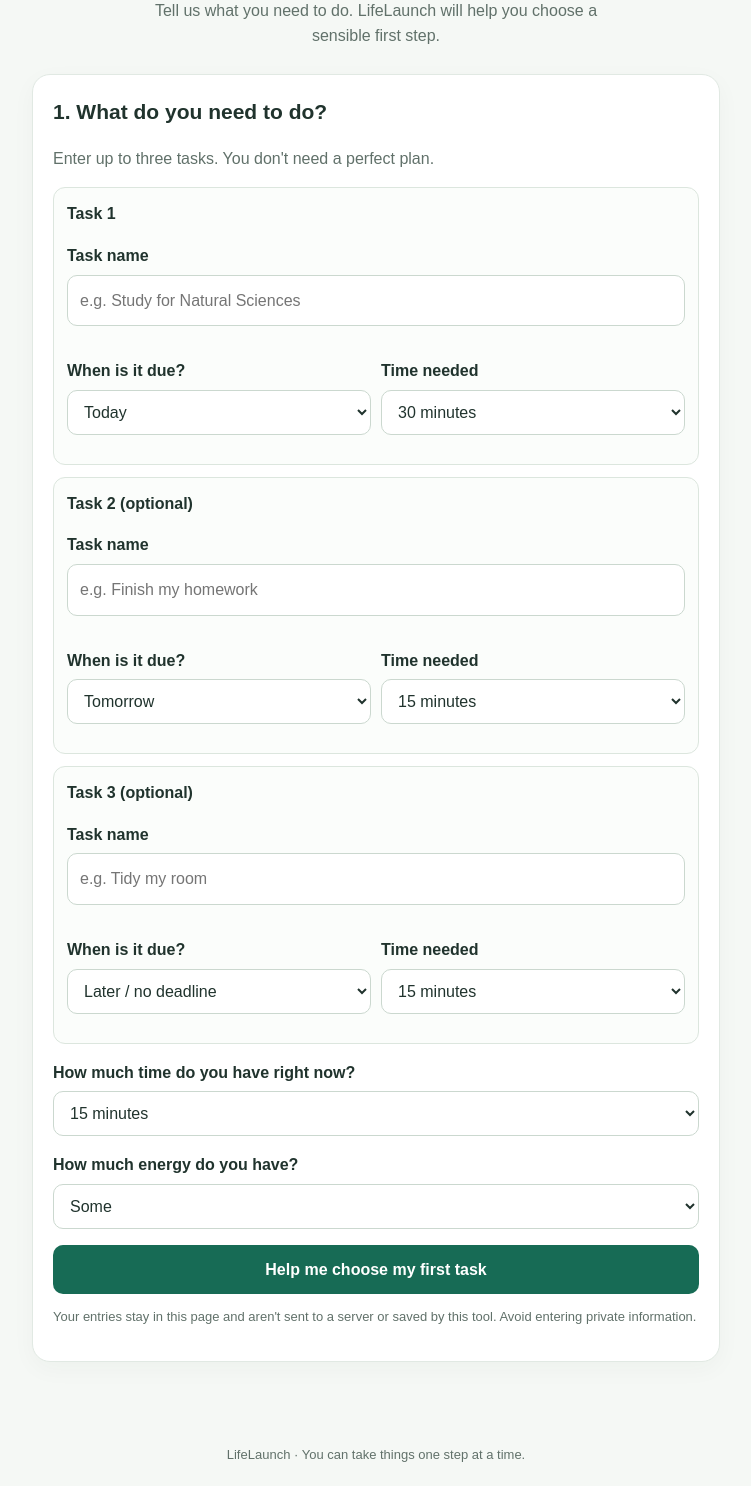
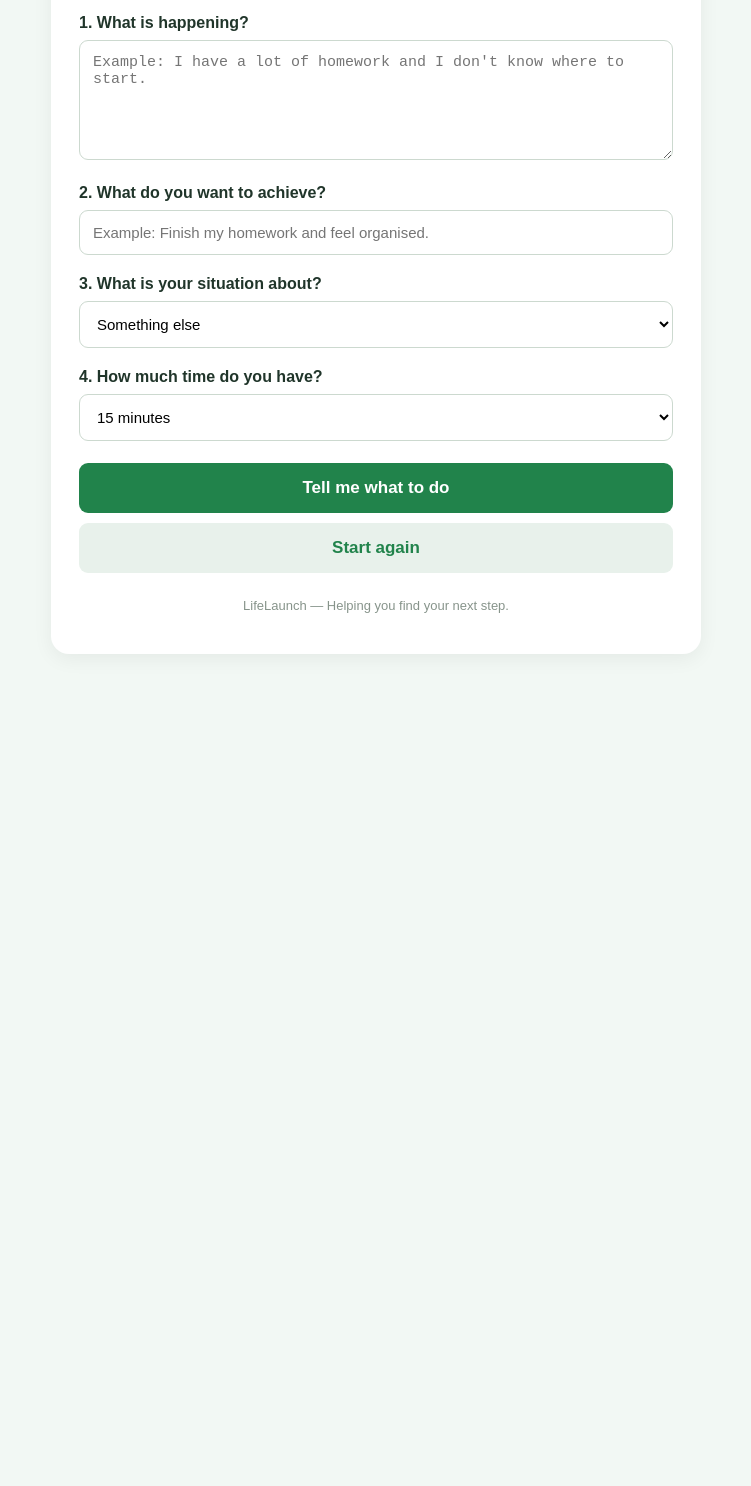
Before and after one commit to kamamaila10-ops/Lifelaunch-2, a plain HTML site: page index.html in a window 1280 px wide. Shown: the part 279-1765 px from the top of the page, without its empty margins (264-1015 px from the left). After the commit the page ends 983 px from the top, so only its background shows below. Drawn offline with Linux system fonts and the light colour scheme.

Commit message:
Update index.html

```diff
--- a/index.html
+++ b/index.html
@@ -3,344 +3,332 @@
 <html lang="en">
 <head>
   <meta charset="UTF-8">
-<meta name="viewport" content="width=device-width, initial-scale=1">
-<meta name="description" content="LifeLaunch helps you decide what to do first, one small step at a time.">
-<title>LifeLaunch — Your Next Step</title>
+  <meta name="viewport" content="width=device-width, initial-scale=1.0">
+  <title>LifeLaunch | Your Next Step</title>
+
   <style>
-:root {
-  --green: #176b55;
-  --light: #edf7f1;
-  --ink: #20332d;
-  --muted: #61716a;
-  --white: #fff;
+    * {
+      box-sizing: border-box;
     }
-* { box-sizing: border-box; }
+
     body {
       margin: 0;
+      padding: 20px;
       font-family: Arial, sans-serif;
-  background: #f5f8f5;
-  color: var(--ink);
+      background: #f2f8f4;
+      color: #20352a;
+    }
+
+    .container {
+      max-width: 650px;
+      margin: 30px auto;
+      background: white;
+      padding: 28px;
+      border-radius: 18px;
+      box-shadow: 0 5px 20px rgba(0,0,0,0.06);
+    }
+
+    .logo {
+      color: #21834b;
+      font-size: 30px;
+      font-weight: bold;
+      text-align: center;
+    }
+
+    .tagline {
+      text-align: center;
+      color: #65766b;
+      margin-bottom: 30px;
+    }
+
+    h1 {
+      text-align: center;
+      font-size: 25px;
+    }
+
+    .intro {
+      text-align: center;
       line-height: 1.6;
+      color: #53645a;
     }
-header {
-  text-align: center;
-  padding: 20px;
-  background: white;
-  border-bottom: 1px solid #e1e9e3;
-}
-.brand { font-size: 25px; font-weight: 800; color: var(--green); }
-.brand span { color: #e1a348; }
-main { max-width: 720px; margin: auto; padding: 28px 16px 45px; }
-.hero { text-align: center; margin-bottom: 25px; }
-.tag { color: var(--green); font-size: 12px; font-weight: bold; letter-spacing: 1.5px; }
-h1 { font-size: clamp(30px, 7vw, 43px); line-height: 1.15; margin: 12px 0; }
-.intro { color: var(--muted); max-width: 500px; margin: auto; }
-.panel {
-  background: white;
-  border: 1px solid #e1e9e3;
-  border-radius: 18px;
-  padding: 20px;
-  margin-bottom: 18px;
-  box-shadow: 0 7px 24px #193d2009;
-}
-h2 { font-size: 21px; margin-top: 0; }
-.field { margin: 16px 0; }
-label { display: block; font-weight: bold; margin-bottom: 6px; }
-input, select, textarea {
-  width: 100%;
-  padding: 12px;
-  font: inherit;
-  color: var(--ink);
-  background: white;
-  border: 1px solid #cbd8cf;
-  border-radius: 10px;
-}
-textarea { min-height: 75px; resize: vertical; }
-small, .muted { color: var(--muted); }
-.task {
-  padding: 13px;
-  margin: 12px 0;
-  border: 1px solid #dce6de;
-  border-radius: 12px;
-  background: #fbfdfb;
-}
-.task h3 { font-size: 16px; margin: 0 0 8px; }
-.two { display: grid; grid-template-columns: 1fr 1fr; gap: 10px; }
-button { font: inherit; cursor: pointer; }
-.primary, .secondary {
-  border-radius: 10px;
-  padding: 12px 16px;
+
+    label {
+      display: block;
+      margin: 20px 0 8px;
       font-weight: bold;
     }
-.primary { width: 100%; color: white; background: var(--green); border: 0; }
-.primary:hover { background: #10513f; }
-.secondary { color: var(--green); background: white; border: 1px solid var(--green); }
-button:focus-visible, input:focus-visible, select:focus-visible, textarea:focus-visible {
-  outline: 3px solid #e1a348;
-  outline-offset: 2px;
+
+    textarea, select, input {
+      width: 100%;
+      padding: 13px;
+      border: 1px solid #ccd9cf;
+      border-radius: 9px;
+      font-size: 15px;
+      background: white;
     }
-.result {
-  background: var(--light);
-  border-left: 4px solid var(--green);
+
+    textarea {
+      min-height: 120px;
+      resize: vertical;
+    }
+
+    button {
+      width: 100%;
+      padding: 15px;
+      margin-top: 22px;
+      border: none;
+      border-radius: 9px;
+      background: #21834b;
+      color: white;
+      font-size: 17px;
+      font-weight: bold;
+      cursor: pointer;
+    }
+
+    button:hover {
+      background: #176b3b;
+    }
+
+    .reset {
+      background: #e8f1eb;
+      color: #21834b;
+      margin-top: 10px;
+    }
+
+    #result {
+      display: none;
+      margin-top: 30px;
+      padding: 20px;
+      background: #f1f8f3;
       border-radius: 12px;
-  padding: 18px;
-  margin-top: 20px;
+      line-height: 1.7;
     }
-.result h3 { margin-top: 0; }
-.result li { margin: 8px 0; }
-.hidden { display: none; }
-.note { font-size: 13px; color: var(--muted); }
-footer { text-align: center; color: var(--muted); padding: 20px; font-size: 13px; }
-@media (max-width: 430px) {
-  .two { grid-template-columns: 1fr; }
-  .panel { padding: 16px; }
+
+    #result h2 {
+      color: #21834b;
+    }
+
+    #result li {
+      margin-bottom: 12px;
+    }
+
+    .first-step {
+      background: white;
+      border-left: 5px solid #21834b;
+      padding: 13px;
+      margin-top: 18px;
+      border-radius: 6px;
+    }
+
+    .footer {
+      text-align: center;
+      color: #87948b;
+      font-size: 13px;
+      margin-top: 25px;
     }
   </style>
 </head>
+
 <body>
-<header>
-  <div class="brand">Life<span>Launch</span></div>
-  <div>Your Next Step</div>
-</header>
 
-<main>
-  <section class="hero">
-    <div class="tag">SMALL STEPS, REAL PROGRESS</div>
-    <h1>Let's make things feel more manageable.</h1>
-    <p class="intro">Tell us what you need to do. LifeLaunch will help you choose a sensible first step.</p>
-  </section>
+  <main class="container">
 
-  <section class="panel">
-    <h2>1. What do you need to do?</h2>
-    <p class="muted">Enter up to three tasks. You don't need a perfect plan.</p>
+    <div class="logo">LifeLaunch</div>
+    <p class="tagline">Less overwhelm. One clear next step.</p>
 
-    <div class="task">
-      <h3>Task 1</h3>
-      <div class="field">
-        <label for="task1">Task name</label>
-        <input id="task1" maxlength="120" placeholder="e.g. Study for Natural Sciences">
-      </div>
-      <div class="two">
-        <div class="field">
-          <label for="due1">When is it due?</label>
-          <select id="due1">
-            <option value="today">Today</option>
-            <option value="tomorrow">Tomorrow</option>
-            <option value="week">Within a week</option>
-            <option value="later">Later / no deadline</option>
+    <h1>Let's figure out what to do.</h1>
+
+    <p class="intro">
+      Tell us what's happening, what you want to achieve,
+      and how much time you have. We'll help you create
+      a practical plan to move forward.
+    </p>
+
+    <label for="problem">1. What is happening?</label>
+    <textarea id="problem"
+      placeholder="Example: I have a lot of homework and I don't know where to start."></textarea>
+
+    <label for="goal">2. What do you want to achieve?</label>
+    <input id="goal"
+      placeholder="Example: Finish my homework and feel organised.">
+
+    <label for="category">3. What is your situation about?</label>
+    <select id="category">
+      <option value="general">Something else</option>
+      <option value="school">School or studying</option>
+      <option value="work">Work or productivity</option>
+      <option value="business">Starting a business or project</option>
+      <option value="home">Home or everyday tasks</option>
+      <option value="decision">Making a decision</option>
     </select>
-        </div>
-        <div class="field">
-          <label for="mins1">Time needed</label>
-          <select id="mins1">
-            <option value="5">5 minutes</option>
+
+    <label for="time">4. How much time do you have?</label>
+    <select id="time">
       <option value="15">15 minutes</option>
-            <option value="30" selected>30 minutes</option>
-            <option value="60">1 hour</option>
-            <option value="120">2 hours or more</option>
-          </select>
-        </div>
-      </div>
-    </div>
-
-    <div class="task">
-      <h3>Task 2 (optional)</h3>
-      <div class="field">
-        <label for="task2">Task name</label>
-        <input id="task2" maxlength="120" placeholder="e.g. Finish my homework">
-      </div>
-      <div class="two">
-        <div class="field">
-          <label for="due2">When is it due?</label>
-          <select id="due2">
-            <option value="today">Today</option>
-            <option value="tomorrow" selected>Tomorrow</option>
-            <option value="week">Within a week</option>
-            <option value="later">Later / no deadline</option>
-          </select>
-        </div>
-        <div class="field">
-          <label for="mins2">Time needed</label>
-          <select id="mins2">
-            <option value="5">5 minutes</option>
-            <option value="15" selected>15 minutes</option>
       <option value="30">30 minutes</option>
       <option value="60">1 hour</option>
       <option value="120">2 hours or more</option>
+      <option value="unknown">I'm not sure</option>
     </select>
-        </div>
-      </div>
+
+    <button onclick="makePlan()">Tell me what to do</button>
+
+    <section id="result" aria-live="polite"></section>
+
+    <button class="reset" onclick="resetPage()">
+      Start again
+    </button>
+
+    <p class="footer">
+      LifeLaunch — Helping you find your next step.
+    </p>
+
+  </main>
+
+  <script>
+    function makePlan() {
+      const problem = document.getElementById("problem").value.trim();
+      const goal = document.getElementById("goal").value.trim();
+      const category = document.getElementById("category").value;
+      const time = document.getElementById("time").value;
+      const result = document.getElementById("result");
+
+      if (!problem) {
+        alert("Please tell us what is happening first.");
+        return;
+      }
+
+      let steps = [];
+
+      if (category === "school") {
+        steps = [
+          "Write down all the school tasks you need to complete.",
+          "Check which task has the nearest deadline.",
+          "Choose the most urgent task and gather everything you need.",
+          "Work on that task without switching to another one.",
+          "Take a short break, then decide what to work on next."
+        ];
+      }
+
+      else if (category === "work") {
+        steps = [
+          "Write down everything you need to get done.",
+          "Identify the task that matters most.",
+          "Break that task into smaller actions.",
+          "Complete the first action before moving on.",
+          "Review what you have completed and choose your next task."
+        ];
+      }
+
+      else if (category === "business") {
+        steps = [
+          "Describe the problem your business or project will solve.",
+          "Identify who might need that solution.",
+          "Research whether similar solutions already exist.",
+          "Write down one simple version of your idea.",
+          "Test the idea on a small scale before spending money."
+        ];
+      }
+
+      else if (category === "home") {
+        steps = [
+          "Choose one area or household task to focus on.",
+          "Gather the things you need to complete it.",
+          "Start with the easiest useful action.",
+          "Finish that small section before moving to another.",
+          "Look at what remains and choose your next action."
+        ];
+      }
+
+      else if (category === "decision") {
+        steps = [
+          "Write down the decision you need to make.",
+          "List the options available to you.",
+          "Consider the benefits and possible disadvantages of each option.",
+          "Think about how each option affects your goals and responsibilities.",
+          "If the decision is important, discuss it with someone you trust before deciding."
+        ];
+      }
+
+      else {
+        steps = [
+          "Describe the main problem in one clear sentence.",
+          "Separate what you can control from what you cannot control.",
+          "Write down two or three possible ways forward.",
+          "Choose the safest and most practical first action.",
+          "Try that action and review what happens next."
+        ];
+      }
+
+      let timeAdvice = "";
+
+      if (time === "15") {
+        timeAdvice = "You have 15 minutes. Focus on the first step and make a small amount of progress.";
+      } else if (time === "30") {
+        timeAdvice = "You have 30 minutes. Complete the first step and begin the second if you can.";
+      } else if (time === "60") {
+        timeAdvice = "You have an hour. Work through the first few steps, taking a short break if needed.";
+      } else if (time === "120") {
+        timeAdvice = "You have two hours or more. Work through the plan in manageable sections and take breaks.";
+      } else {
+        timeAdvice = "Start with a small amount of time. You can adjust your plan as you go.";
+      }
+
+      let list = "";
+
+      steps.forEach(function(step, index) {
+        list += "<li>" + step + "</li>";
+      });
+
+      const safeProblem = escapeHTML(problem);
+      const safeGoal = escapeHTML(goal);
+
+      result.innerHTML = `
+        <h2>Your LifeLaunch action plan</h2>
+
+        <p><strong>Your situation:</strong><br>${safeProblem}</p>
+
+        ${safeGoal ? `<p><strong>Your goal:</strong><br>${safeGoal}</p>` : ""}
+
+        <h3>Here's what to do:</h3>
+        <ol>${list}</ol>
+
+        <p><strong>Your time plan:</strong><br>${timeAdvice}</p>
+
+        <div class="first-step">
+          <strong>Your first move:</strong><br>
+          Start with this: ${steps[0]}
         </div>
 
-    <div class="task">
-      <h3>Task 3 (optional)</h3>
-      <div class="field">
-        <label for="task3">Task name</label>
-        <input id="task3" maxlength="120" placeholder="e.g. Tidy my room">
-      </div>
-      <div class="two">
-        <div class="field">
-          <label for="due3">When is it due?</label>
-          <select id="due3">
-            <option value="today">Today</option>
-            <option value="tomorrow">Tomorrow</option>
-            <option value="week">Within a week</option>
-            <option value="later" selected>Later / no deadline</option>
-          </select>
-        </div>
-        <div class="field">
-          <label for="mins3">Time needed</label>
-          <select id="mins3">
-            <option value="5">5 minutes</option>
-            <option value="15" selected>15 minutes</option>
-            <option value="30">30 minutes</option>
-            <option value="60">1 hour</option>
-            <option value="120">2 hours or more</option>
-          </select>
-        </div>
-      </div>
-    </div>
+        <p>Remember: You don't have to solve everything at once.
+        Take one step, then the next.</p>
+      `;
 
-    <div class="field">
-      <label for="available">How much time do you have right now?</label>
-      <select id="available">
-        <option value="5">5 minutes</option>
-        <option value="15" selected>15 minutes</option>
-        <option value="30">30 minutes</option>
-        <option value="60">1 hour</option>
-        <option value="120">More than an hour</option>
-      </select>
-    </div>
+      result.style.display = "block";
+      result.scrollIntoView({ behavior: "smooth" });
+    }
 
-    <div class="field">
-      <label for="energy">How much energy do you have?</label>
-      <select id="energy">
-        <option value="low">Very little</option>
-        <option value="medium" selected>Some</option>
-        <option value="high">Plenty</option>
-      </select>
-    </div>
-
-    <button class="primary" id="planButton">Help me choose my first task</button>
-    <p class="note">Your entries stay in this page and aren't sent to a server or saved by this tool. Avoid entering private information.</p>
-
-    <div id="result" class="result hidden" aria-live="polite"></div>
-  </section>
-</main>
-
-<footer>LifeLaunch · You can take things one step at a time.</footer>
-
-<script>
-const byId = id => document.getElementById(id);
-
-byId("planButton").addEventListener("click", () => {
-  const tasks = [];
-
-  for (let i = 1; i <= 3; i++) {
-    const name = byId("task" + i).value.trim();
-    if (!name) continue;
-
-    tasks.push({
-      name,
-      due: byId("due" + i).value,
-      minutes: Number(byId("mins" + i).value),
-      original: i
+    function escapeHTML(text) {
+      return text.replace(/[&<>"']/g, function(character) {
+        const replacements = {
+          "&": "&amp;",
+          "<": "&lt;",
+          ">": "&gt;",
+          '"': "&quot;",
+          "'": "&#039;"
+        };
+        return replacements[character];
       });
     }
 
-  const result = byId("result");
-  result.replaceChildren();
-  result.classList.remove("hidden");
+    function resetPage() {
+      document.getElementById("problem").value = "";
+      document.getElementById("goal").value = "";
+      document.getElementById("category").value = "general";
+      document.getElementById("time").value = "15";
+      document.getElementById("result").style.display = "none";
+    }
+  </script>
 
-  if (tasks.length === 0) {
-    const message = document.createElement("p");
-    message.textContent = "Enter at least one task so I can help you choose what to do first.";
-    result.appendChild(message);
-    return;
-  }
-
-  const available = Number(byId("available").value);
-  const energy = byId("energy").value;
-
-  const deadlineScore = {
-    today: 40,
-    tomorrow: 30,
-    week: 20,
-    later: 10
-  };
-
-  // Rank tasks by deadline, then favour tasks that fit the time available.
-  // These are simple suggestions, not a guarantee of the true priority.
-  tasks.forEach(task => {
-    task.score = deadlineScore[task.due];
-    if (task.minutes <= available) task.score += 8;
-    if (task.minutes > available) task.score -= 5;
-    if (energy === "low" && task.minutes <= 15) task.score += 6;
-    if (energy === "low" && task.minutes >= 60) task.score -= 4;
-  });
-
-  tasks.sort((a, b) => b.score - a.score);
-  const chosen = tasks[0];
-  const heading = document.createElement("h3");
-  heading.textContent = "🌱 Your suggested first task";
-  const name = document.createElement("p");
-  const strong = document.createElement("strong");
-  strong.textContent = chosen.name;
-  name.appendChild(strong);
-
-  const explanation = document.createElement("p");
-  const dueWords = {
-    today: "due today",
-    tomorrow: "due tomorrow",
-    week: "due within a week",
-    later: "not due soon or has no deadline"
-  };
-
-  explanation.textContent =
-    "I picked this because it is " + dueWords[chosen.due] +
-    (chosen.minutes <= available
-      ? " and its estimated time fits the time you have."
-      : ". It may take longer than the time you have, so start with a small part.") +
-    " Check that this matches your real priorities.";
-
-  const listTitle = document.createElement("p");
-  listTitle.textContent = "Try these small steps:";
-  const list = document.createElement("ol");
-  const steps = chosen.minutes <= available
-    ? [
-        "Get what you need for this task ready.",
-        "Work on it for " + Math.min(chosen.minutes, available, energy === "low" ? 5 : 15) + " minutes.",
-        "Check your progress and decide what to do next."
-      ]
-    : [
-        "Choose one small part of this task.",
-        "Work on that part for " + Math.min(5, available) + " minutes.",
-        "If you need more time, plan when you can continue."
-      ];
-
-  steps.forEach(text => {
-    const li = document.createElement("li");
-    li.textContent = text;
-    list.appendChild(li);
-  });
-
-  const otherTitle = document.createElement("p");
-  otherTitle.textContent = tasks.length > 1
-    ? "Your other tasks can wait until you review this first step, unless another deadline is more urgent."
-    : "Add another task if you want help comparing priorities.";
-
-  const reset = document.createElement("button");
-  reset.className = "secondary";
-  reset.textContent = "Clear and start again";
-  reset.addEventListener("click", () => {
-    for (let i = 1; i <= 3; i++) byId("task" + i).value = "";
-    result.classList.add("hidden");
-    byId("task1").focus();
-  });
-
-  result.append(heading, name, explanation, listTitle, list, otherTitle, reset);
-  result.scrollIntoView({ behavior: "smooth", block: "nearest" });
-});
-</script>
 </body>
 </html>
```
Lines whose indentation alone changed are shown as unchanged.
